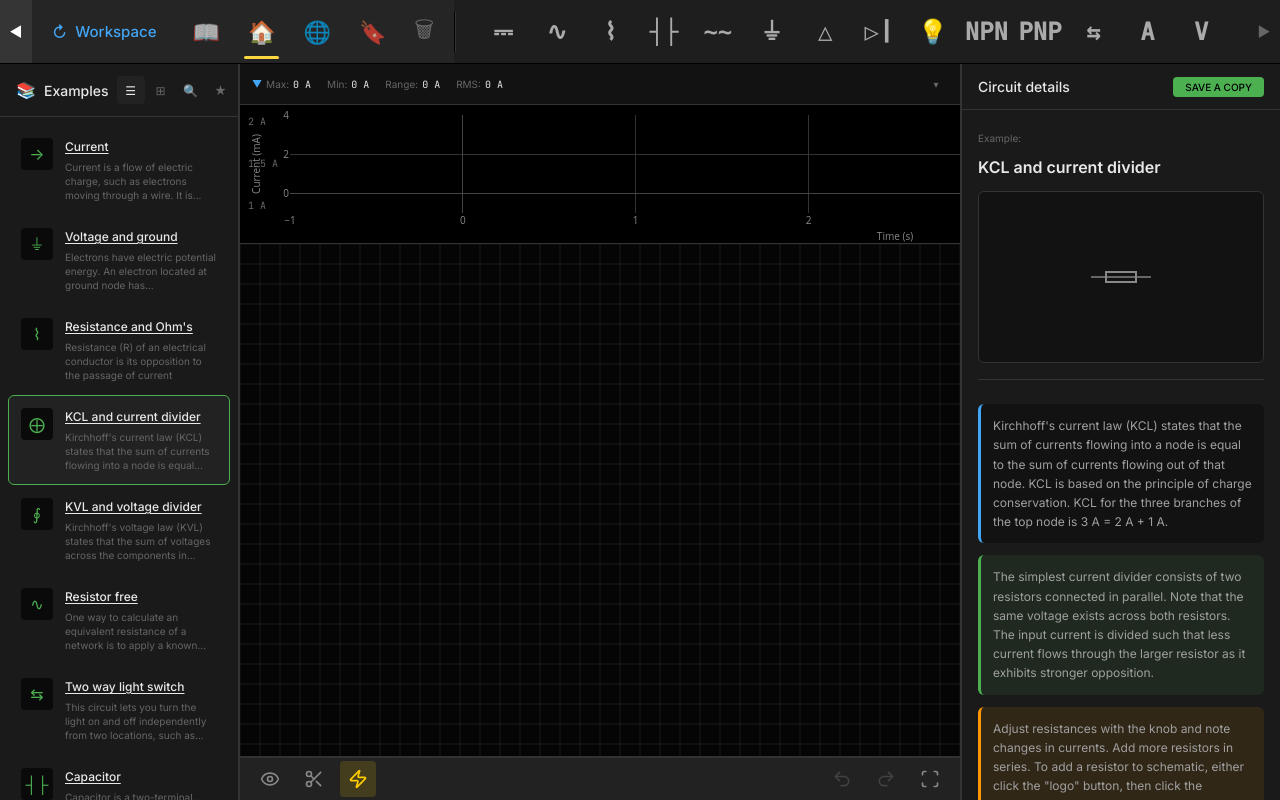
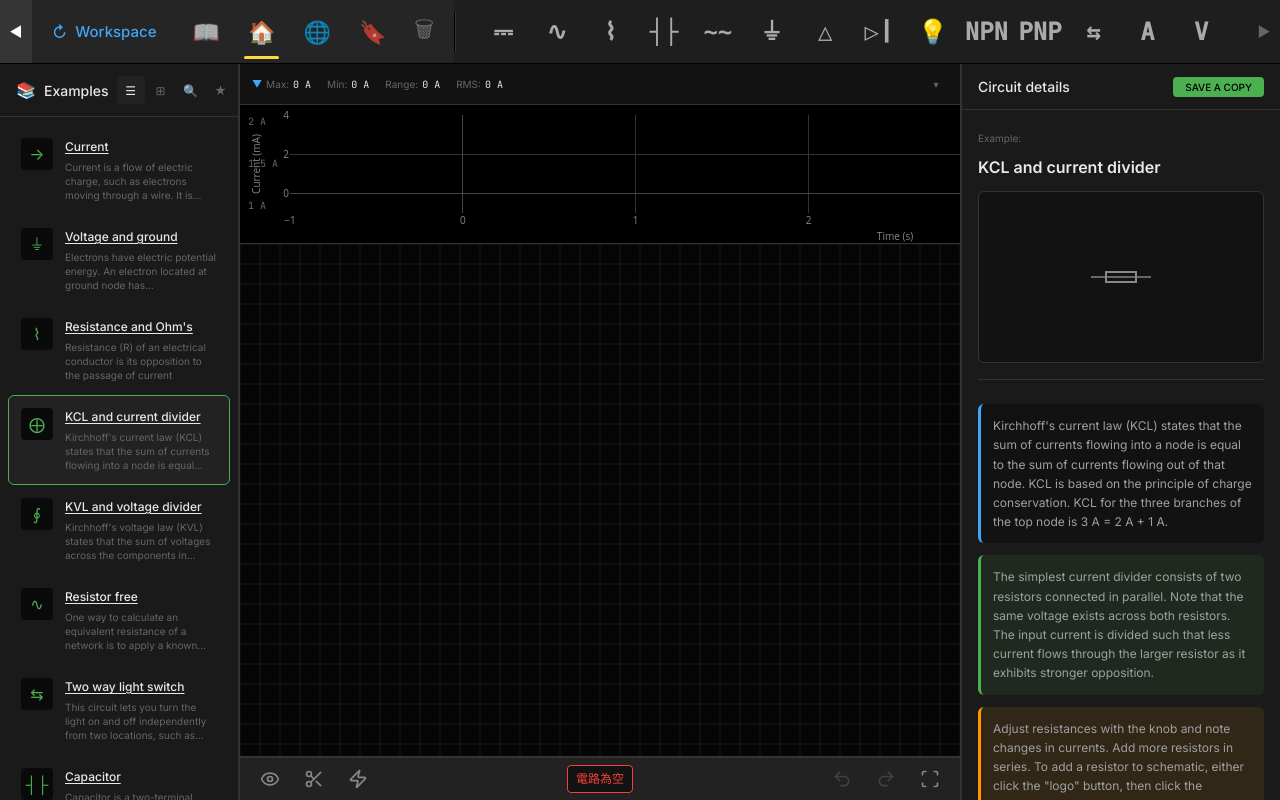
Before and after one commit to Gravesjacob778/Circuit-simulation-design-APP, a Vue app in the folder front-end/: page / in a window 1280 px wide. Both pictures are taken after a click on the button 358 px from the left and 779 px from the top of the page. Built offline with nearby package versions, Linux system fonts and the light colour scheme.

Commit message:
feat: Enhance simulation error handling and validation in circuit store and UI components

```diff
--- a/front-end/src/components/layout/RightPanel.vue
+++ b/front-end/src/components/layout/RightPanel.vue
@@ -42,9 +42,6 @@ const aiMessages = ref([
 
 // 選取的元件
 const selectedComponent = computed(() => circuitStore.selectedComponent);
-
-// 元件屬性編輯
-const editValue = ref<number | null>(null);
 
 function handleValueChange(newValue: number) {
   if (selectedComponent.value) {
--- a/front-end/src/components/workspace/ControlBar.vue
+++ b/front-end/src/components/workspace/ControlBar.vue
@@ -67,6 +67,13 @@ function handleToggleCurrentAnimation() {
       </button>
     </div>
 
+    <!-- 中間狀態 / 錯誤提示 -->
+    <div class="center-group">
+      <div v-if="circuitStore.simulationError" class="simulation-error" role="alert">
+        {{ circuitStore.simulationError }}
+      </div>
+    </div>
+
     <!-- 右側操作 -->
     <div class="right-group">
       <button class="icon-btn" @click="handleUndo" title="Undo" :disabled="!circuitStore.canUndo"
@@ -97,10 +104,30 @@ function handleToggleCurrentAnimation() {
 }
 
 .left-group,
+.center-group,
 .right-group {
   display: flex;
   align-items: center;
   gap: var(--spacing-sm);
+}
+
+.center-group {
+  flex: 1;
+  justify-content: center;
+  min-width: 0;
+}
+
+.simulation-error {
+  max-width: 100%;
+  padding: 4px 8px;
+  border-radius: var(--radius-sm);
+  border: 1px solid var(--color-accent-red);
+  background-color: var(--color-bg-secondary);
+  color: var(--color-accent-red);
+  font-size: var(--font-size-sm);
+  white-space: nowrap;
+  overflow: hidden;
+  text-overflow: ellipsis;
 }
 
 .icon-btn {
--- a/front-end/src/lib/simulation/MNASolver.ts
+++ b/front-end/src/lib/simulation/MNASolver.ts
@@ -104,6 +104,16 @@ export class MNASolver {
     const hasGround = components.some(c => c.type === 'ground');
     if (!hasGround) {
       return { valid: false, error: '電路缺少接地（Ground）元件' };
+    }
+
+    // 檢查接地是否有實際接入電路（至少要有一條導線把 GND 接到非接地元件）
+    const groundIds = new Set(components.filter(c => c.type === 'ground').map(c => c.id));
+    const hasGroundConnection = wires.some(w =>
+      (groundIds.has(w.fromComponentId) && !groundIds.has(w.toComponentId)) ||
+      (groundIds.has(w.toComponentId) && !groundIds.has(w.fromComponentId))
+    );
+    if (!hasGroundConnection) {
+      return { valid: false, error: '接地（Ground）元件未連接到電路（請用導線將 GND 接到電路）' };
     }
 
     // 檢查是否有電源
--- a/front-end/src/stores/circuitStore.ts
+++ b/front-end/src/stores/circuitStore.ts
@@ -342,18 +342,23 @@ export const useCircuitStore = defineStore('circuit', () => {
 
         if (isCurrentAnimating.value) {
             // 執行 DC 模擬
-            runSimulation();
+            const ok = runSimulation();
+            if (!ok) {
+                // 若模擬失敗，避免顯示「正在動畫」的錯覺
+                isCurrentAnimating.value = false;
+            }
         } else {
             // 清除模擬結果
             dcResult.value = null;
             simulationError.value = null;
+            simulationData.value = null;
         }
     }
 
     /**
      * 執行 DC 穩態模擬
      */
-    function runSimulation(): void {
+    function runSimulation(): boolean {
         isSimulating.value = true;
         simulationError.value = null;
 
@@ -365,13 +370,18 @@ export const useCircuitStore = defineStore('circuit', () => {
                 // 更新 simulationData 用於圖表顯示
                 updateSimulationData(result);
                 console.log('DC 模擬成功', result);
+                return true;
             } else {
                 simulationError.value = result.error || '未知錯誤';
+                simulationData.value = null;
                 console.warn('DC 模擬失敗:', result.error);
+                return false;
             }
         } catch (error) {
             simulationError.value = error instanceof Error ? error.message : '模擬執行錯誤';
+            simulationData.value = null;
             console.error('DC 模擬錯誤:', error);
+            return false;
         } finally {
             isSimulating.value = false;
         }
```
Also changed, not shown: 1 other file (tests, documents, lock files or other folders).
